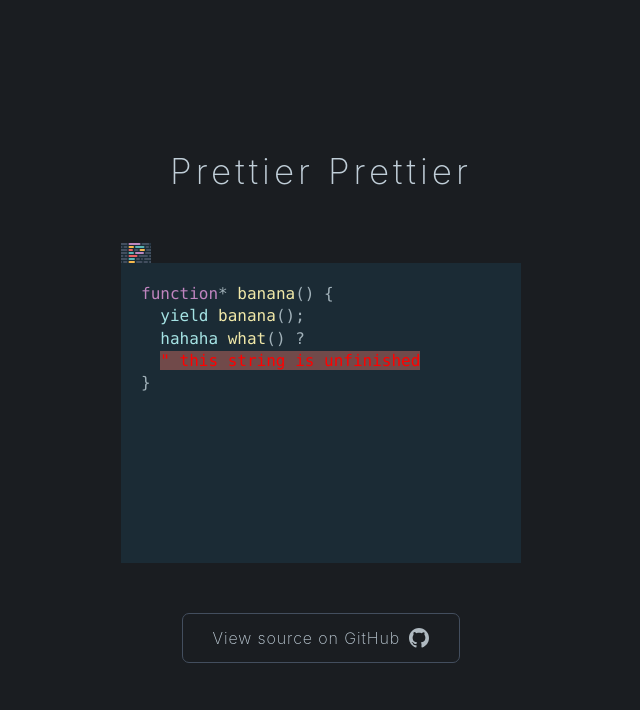
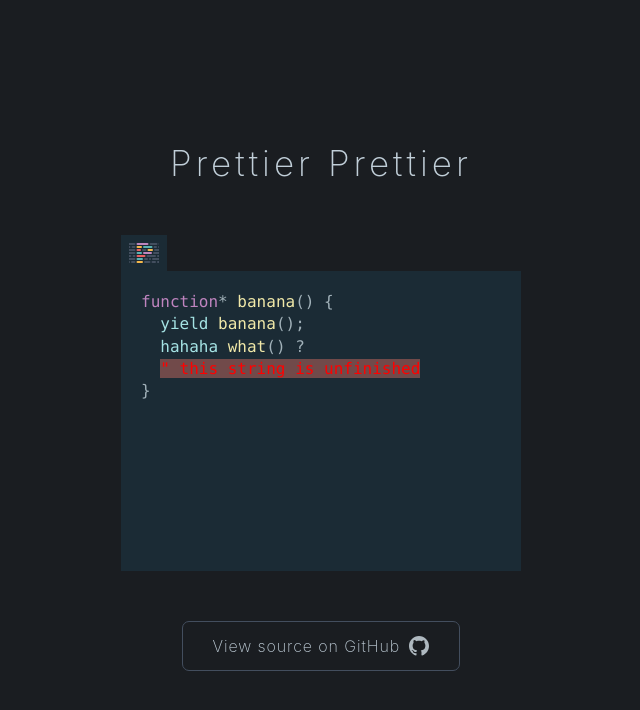
Before and after one commit to ds300/code-in-motion, a React (Vite) app: page / in a window 1280 px wide. Shown: the top 710 px of the page, without its empty margins (319-959 px from the left). Built offline with nearby package versions, Linux system fonts and the light colour scheme.

Commit message:
add padding around activity indicator

```diff
--- a/src/Editor.tsx
+++ b/src/Editor.tsx
@@ -51,9 +51,14 @@
 const ActivityIndicatorWrapper = styled.div`
   display: flex;
   flex-direction: row;
-  /* margin-bottom: 1px; */
   width: 100%;
-  /* padding-left: 14px; */
+`
+
+const ActivityIndicatorInnerWrapper = styled.div`
+  background: rgb(27, 43, 53);
+  display: inline-block;
+  line-height: 0px;
+  padding: 8px;
 `
 
 const TextArea = styled.textarea`
@@ -125,7 +130,9 @@
     return (
       <EditorWrapper>
         <ActivityIndicatorWrapper>
-          <PrettierActivitiyIndicator dirty={!pretty} />
+          <ActivityIndicatorInnerWrapper>
+            <PrettierActivitiyIndicator dirty={!pretty} />
+          </ActivityIndicatorInnerWrapper>
         </ActivityIndicatorWrapper>
         <EditorBoxWrapper>
           <CodeUnderlay innerRef={ref => (this.codeOverlay = ref)}>
--- a/src/PrettierActivityIndicator.tsx
+++ b/src/PrettierActivityIndicator.tsx
@@ -3,7 +3,6 @@
 
 injectGlobal`
   #activity-indicator {
-    background: rgb(27, 43, 53);
     g {
       transition: transform 0.24s ease-in-out;
     }
```
